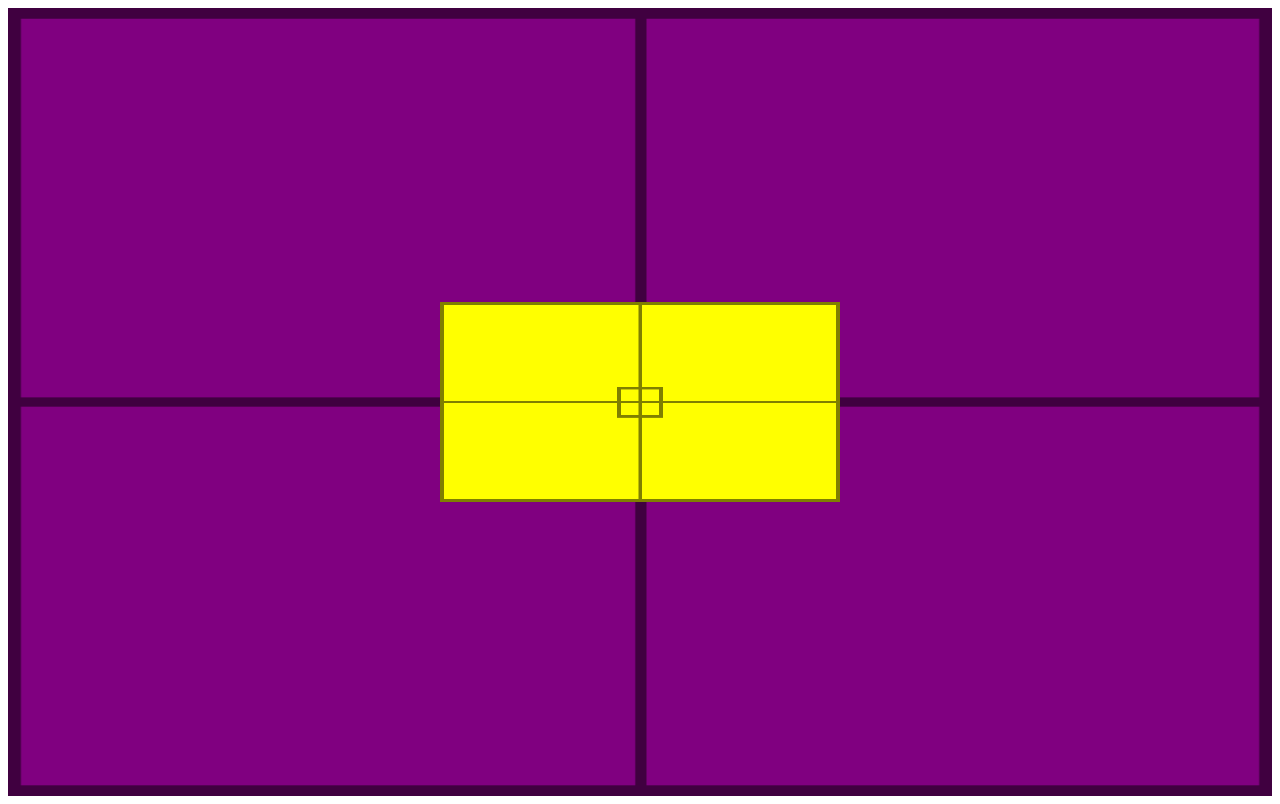
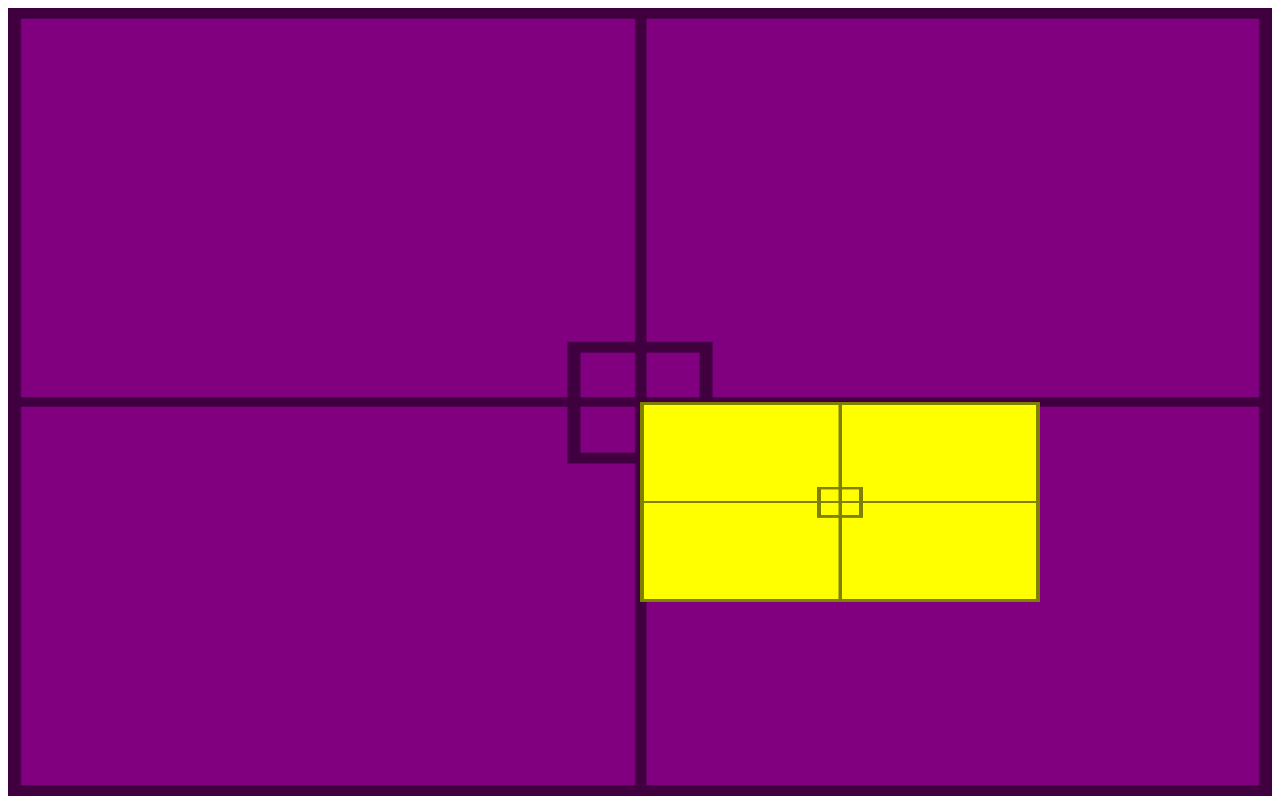
Before and after one commit to PedroFreitas10/html-css, a plain HTML site: page exercicios/ex022/fundo007.html in a window 1280 px wide. Drawn offline with Linux system fonts and the light colour scheme.

Commit message:
criei o desafio 12

```diff
--- a/exercicios/ex022/fundo007.html
+++ b/exercicios/ex022/fundo007.html
@@ -27,7 +27,7 @@
       left: 50%;
       top: 50%;
 
-      transform: translate(-50%, -50%)
+      transform: translate(-50%, -50%p)
 
     }
   </style>
```
Also changed, not shown: desafios/desafio012/cordel-moderno.txt (added), desafios/desafio012/imagens/background001.jpg (added), desafios/desafio012/imagens/background002.jpg (added).
